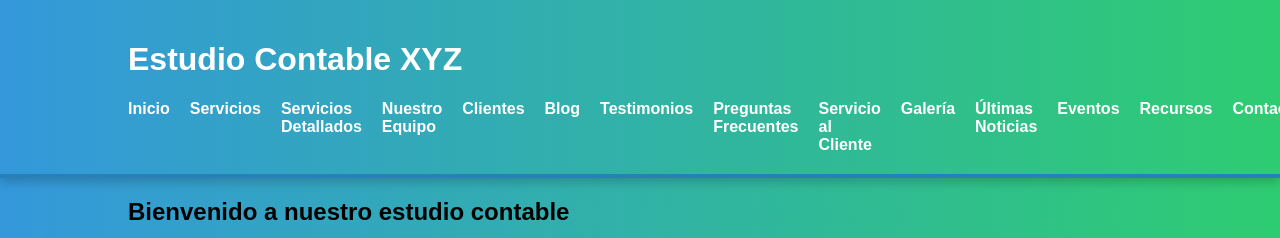
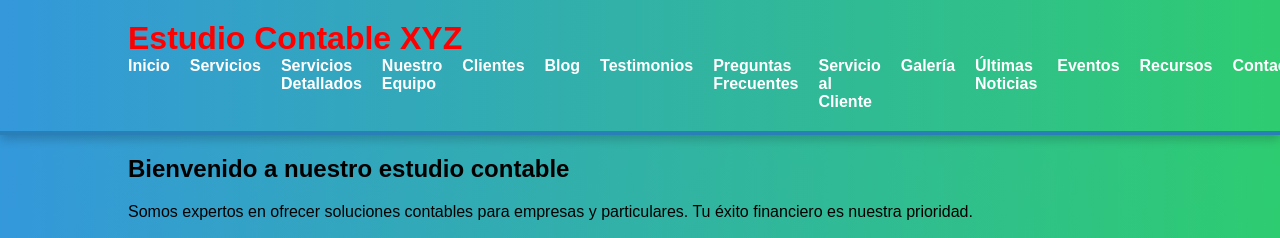
Before and after one commit to MSPNPT/Conta, a plain HTML site: page index.html in a window 1280 px wide. Shown: the top 238 px of the page. Drawn offline with Linux system fonts and the light colour scheme.

Commit message:
Update styles.css

```diff
--- a/styles.css
+++ b/styles.css
@@ -5,6 +5,10 @@ body {
     padding: 0;
     font-family: 'Arial', sans-serif;
     background: linear-gradient(to right, #3498db, #2ecc71);
+}
+h1 {
+    margin: 0 auto;
+    color: #FF0000;
 }
 
 .container {
```
